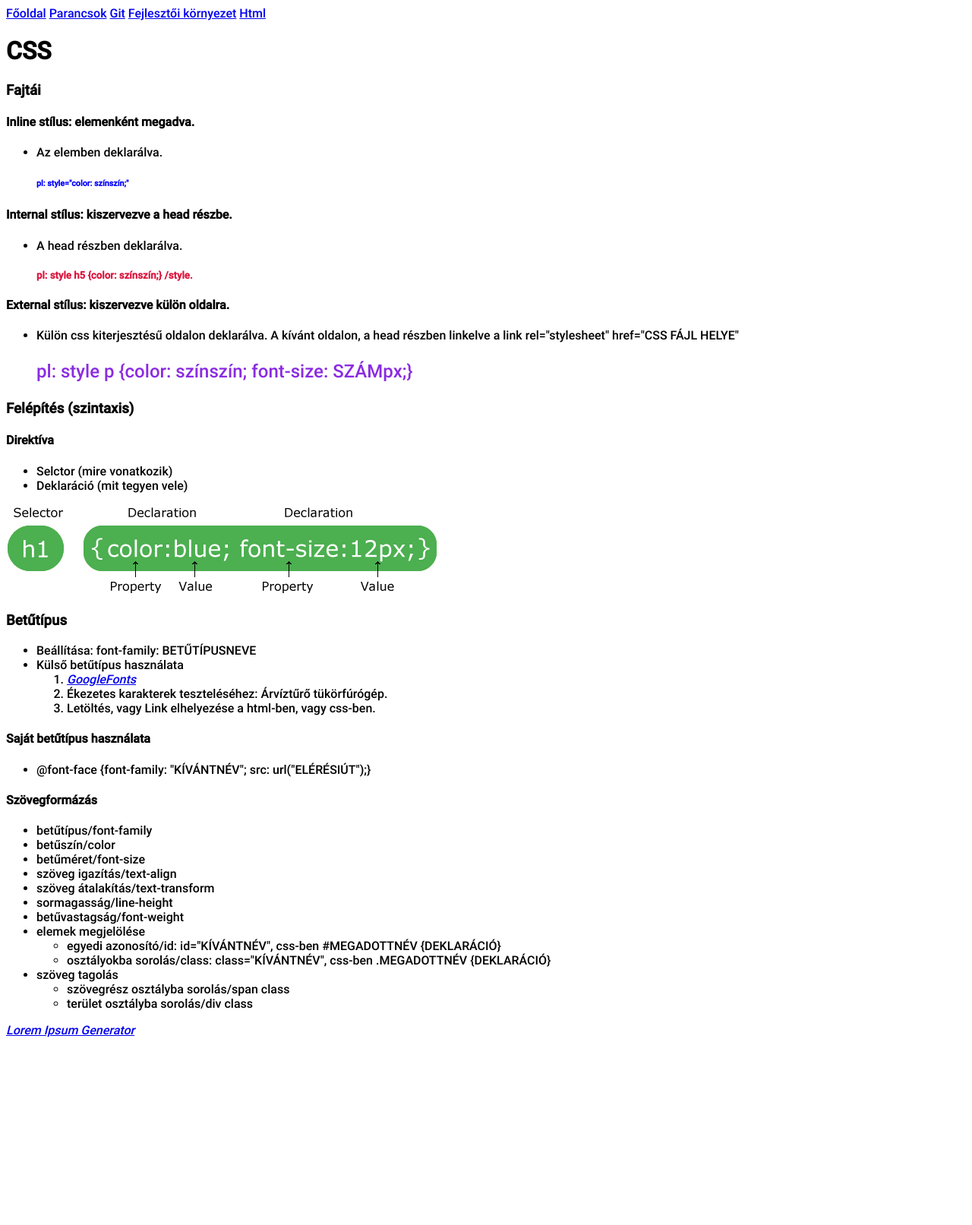
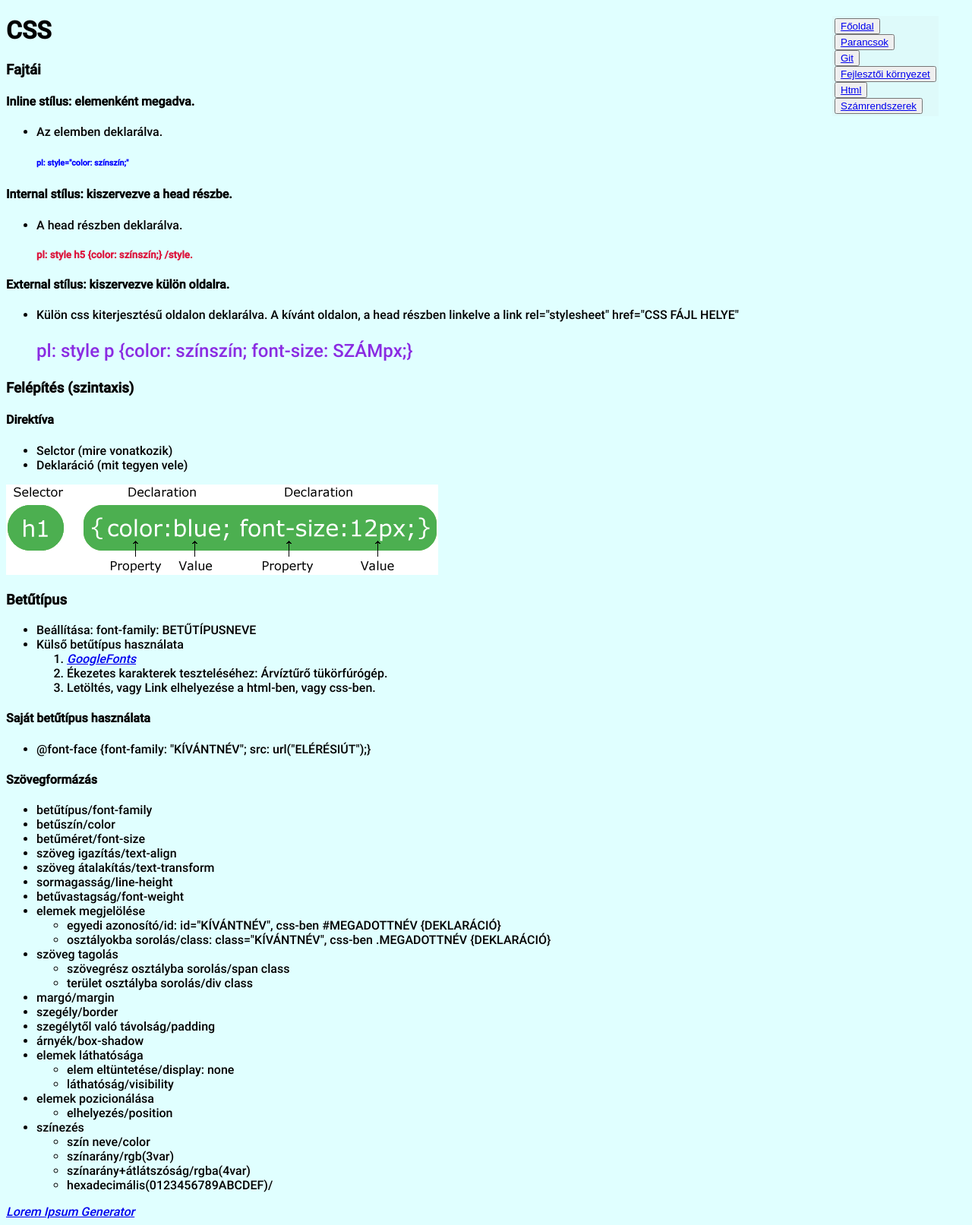
Before and after one commit to raczviktor/raczviktor.github.io, a plain HTML site: page css.html in a window 1280 px wide. Shown: the whole page at 76% size. Before the commit the page ends 1374 px from the top, so only its background shows below. Drawn offline with Linux system fonts and the light colour scheme.

Commit message:
update002

```diff
--- a/css.html
+++ b/css.html
@@ -16,11 +16,14 @@
 </head>
 
 <body>
-    <a href="index.html">Főoldal</a>
-    <a href="orders.html">Parancsok</a>
-    <a href="git.html">Git</a>
-    <a href="dev_env.html">Fejlesztői környezet</a>
-    <a href="html.html">Html</a>
+    <div class="menu">
+        <button><a href="index.html">Főoldal</a></button>
+        <br><button><a href="orders.html">Parancsok</a></button>
+        <br><button><a href="git.html">Git</a></button>
+        <br><button><a href="dev_env.html">Fejlesztői környezet</a></button>
+        <br><button><a href="html.html">Html</a></button>
+        <br><button><a href="num_sys.html">Számrendszerek</a></button>
+    </div>
 
     <h1>CSS</h1>
     <h3>Fajtái</h3>
@@ -87,6 +90,26 @@
             <li>szövegrész osztályba sorolás/span class</li>
             <li>terület osztályba sorolás/div class</li>
         </ul>
+        <li>margó/margin</li>
+        <li>szegély/border</li>
+        <li>szegélytől való távolság/padding</li>
+        <li>árnyék/box-shadow</li>
+        <li>elemek láthatósága</li>
+        <ul>
+            <li>elem eltüntetése/display: none</li>
+            <li>láthatóság/visibility</li>
+        </ul>
+        <li>elemek pozicionálása</li>
+        <ul>
+            <li>elhelyezés/position</li>
+        </ul>
+        <li>színezés</li>
+        <ul>
+            <li>szín neve/color</li>
+            <li>színarány/rgb(3var)</li>
+            <li>színarány+átlátszóság/rgba(4var)</li>
+            <li>hexadecimális(0123456789ABCDEF)/</li>
+        </ul>
     </ul>
     <a href="https://hu.lipsum.com/">
         <em>Lorem Ipsum Generator</em>
--- a/style02.css
+++ b/style02.css
@@ -5,10 +5,12 @@
 
 html {
     font-family: "roboto", sans-serif;
+    background-color: lightcyan;
 }
 
 
 .img_div {
+    box-shadow: 10px 10px 10px black;
     background-color: cadetblue;
 }
 
@@ -28,3 +30,10 @@ html {
 #mit {
     background-color: cornflowerblue;
 }
+.menu {
+    position: fixed;
+    border: lightblue;
+    padding: 3px;
+    margin: 0 0 0 85%;
+    background-color: rgba(200, 200, 200, 0.1);
+}
```
Also changed, not shown: dev_env.html (+2 -0 lines), git.html (+2 -0 lines), html.html (+2 -0 lines), index.html (+32 -7 lines), num_sys.html (added, +29 -0 lines), orders.html (+2 -0 lines).
